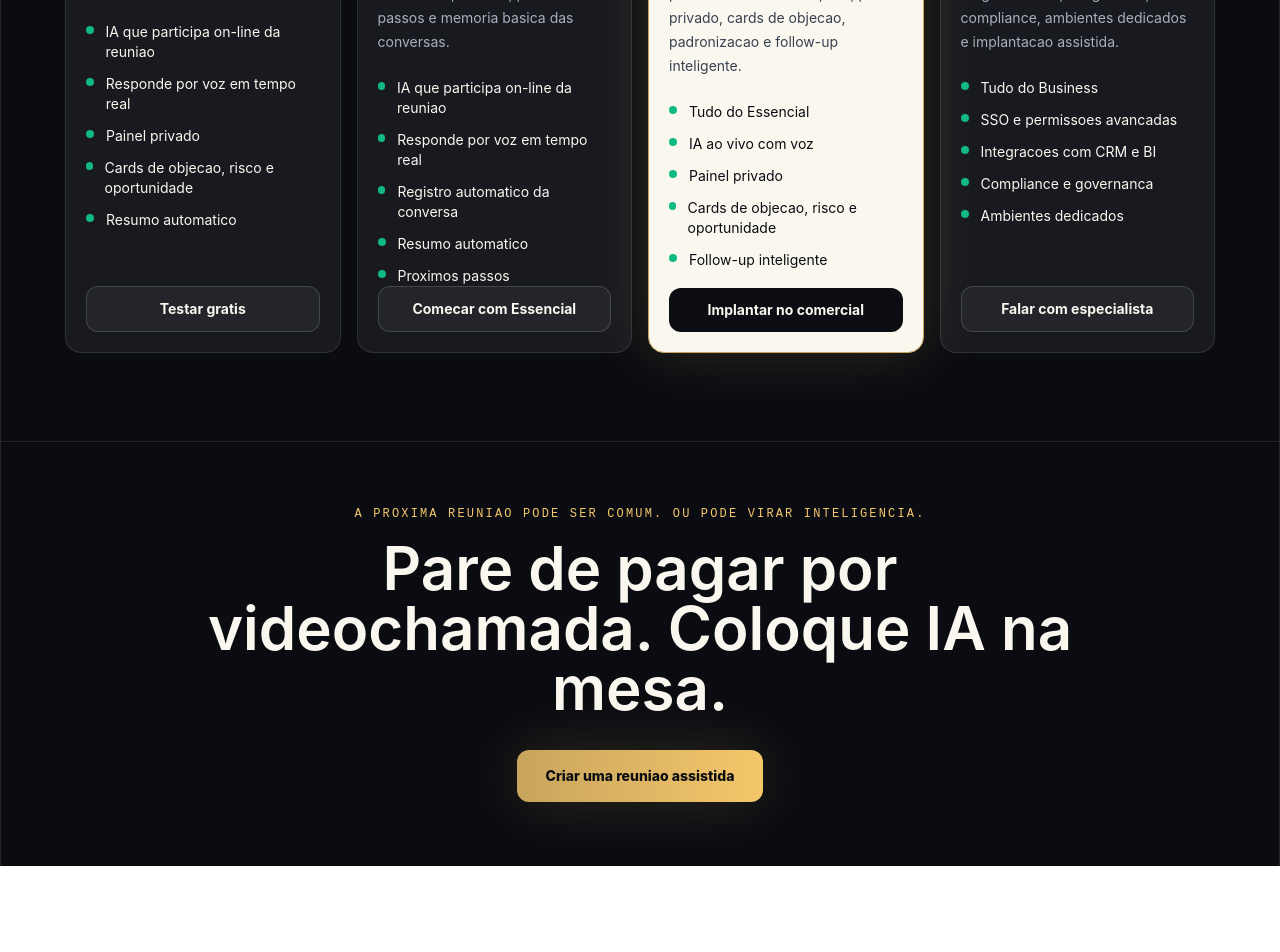
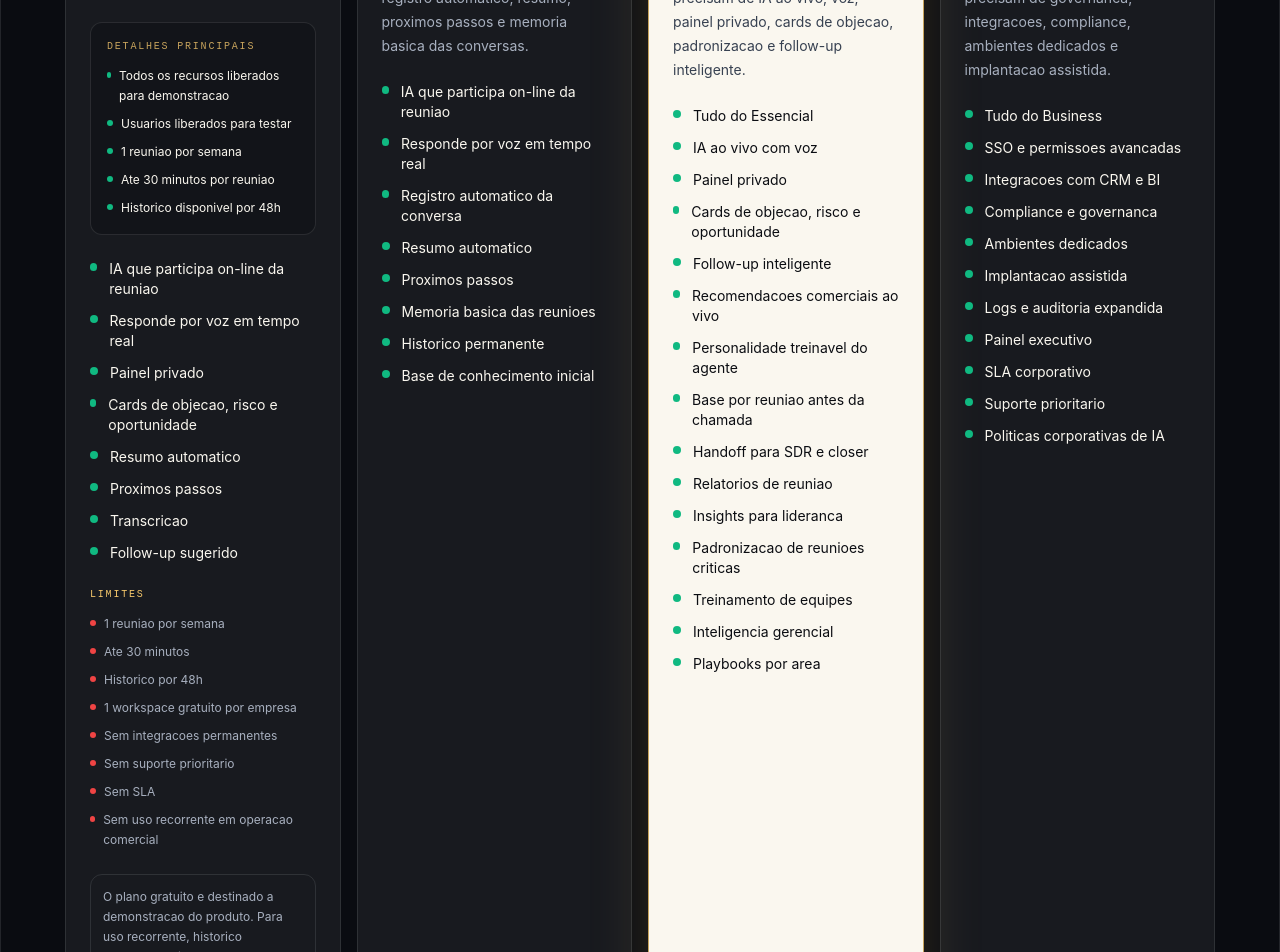
Before and after one commit to Renatcg/um-meeting-ai, a Next.js app in the folder apps/web/: page /coevo-meet in a window 1280 px wide. Shown: the part 8580-9532 px from the top of the page. Before the commit the page ends 9446 px from the top, so only its background shows below. Built offline with nearby package versions, Linux system fonts and the light colour scheme.

Commit message:
Strengthen inline pricing cards

```diff
--- a/apps/web/app/coevo-meet/coevo-meet-landing.tsx
+++ b/apps/web/app/coevo-meet/coevo-meet-landing.tsx
@@ -1111,7 +1111,7 @@ export default function CoevoMeetLanding({
             <div className="grid gap-4 lg:grid-cols-4 lg:items-stretch">
               {plans.map((plan) => (
                 <article
-                  className={`relative flex min-h-[460px] flex-col rounded-2xl border p-5 transition-[transform,box-shadow,border-color] duration-500 ease-out lg:hover:z-20 lg:hover:scale-110 ${
+                  className={`relative flex min-h-[760px] flex-col rounded-2xl border p-6 transition-[transform,box-shadow,border-color] duration-500 ease-out lg:hover:z-20 lg:hover:scale-105 ${
                     plan.featured
                       ? "border-[#C8A45D] bg-[#FAF7EF] text-[#0B0D12] shadow-[0_0_60px_rgba(200,164,93,.20)]"
                       : "border-white/10 bg-white/[.06] text-[#FAF7EF]"
@@ -1157,15 +1157,73 @@ export default function CoevoMeetLanding({
                   >
                     {plan.description}
                   </p>
+                  {plan.details ? (
+                    <div
+                      className={`mt-5 rounded-xl border p-4 ${
+                        plan.featured
+                          ? "border-[#0B0D12]/10 bg-[#0B0D12]/[.04]"
+                          : "border-white/10 bg-[#0B0D12]/40"
+                      }`}
+                    >
+                      <p className="font-mono text-[10px] uppercase tracking-[0.18em] text-[#C8A45D]">
+                        Detalhes principais
+                      </p>
+                      <ul className="mt-3 space-y-2">
+                        {plan.details.map((item) => (
+                          <li className="flex gap-2 text-xs leading-5" key={item}>
+                            <span className="mt-1.5 h-1.5 w-1.5 rounded-full bg-[#10B981]" />
+                            <span>{item}</span>
+                          </li>
+                        ))}
+                      </ul>
+                    </div>
+                  ) : null}
 
                   <ul className="mt-6 space-y-3">
-                    {plan.items.slice(0, 5).map((item) => (
+                    {plan.items.map((item) => (
                       <li className="flex gap-3 text-sm font-normal" key={item}>
                         <span className="mt-1 h-2 w-2 rounded-full bg-[#10B981]" />
                         <span>{item}</span>
                       </li>
                     ))}
                   </ul>
+                  {plan.limits ? (
+                    <div className="mt-6">
+                      <p
+                        className={`font-mono text-[10px] uppercase tracking-[0.18em] ${
+                          plan.featured ? "text-[#C8A45D]" : "text-[#F5C76B]"
+                        }`}
+                      >
+                        Limites
+                      </p>
+                      <ul className="mt-3 space-y-2">
+                        {plan.limits.map((item) => (
+                          <li
+                            className={`flex gap-2 text-xs leading-5 ${
+                              plan.featured
+                                ? "text-[#374151]"
+                                : "text-[#A8B0BF]"
+                            }`}
+                            key={item}
+                          >
+                            <span className="mt-1.5 h-1.5 w-1.5 rounded-full bg-[#EF4444]" />
+                            <span>{item}</span>
+                          </li>
+                        ))}
+                      </ul>
+                    </div>
+                  ) : null}
+                  {plan.microcopy ? (
+                    <p
+                      className={`mt-6 rounded-xl border p-3 text-xs leading-5 ${
+                        plan.featured
+                          ? "border-[#0B0D12]/10 text-[#374151]"
+                          : "border-white/10 text-[#A8B0BF]"
+                      }`}
+                    >
+                      {plan.microcopy}
+                    </p>
+                  ) : null}
 
                   <Link
                     className={`mt-auto inline-flex w-full justify-center rounded-xl px-4 py-3 text-center text-sm font-bold transition ${
```
